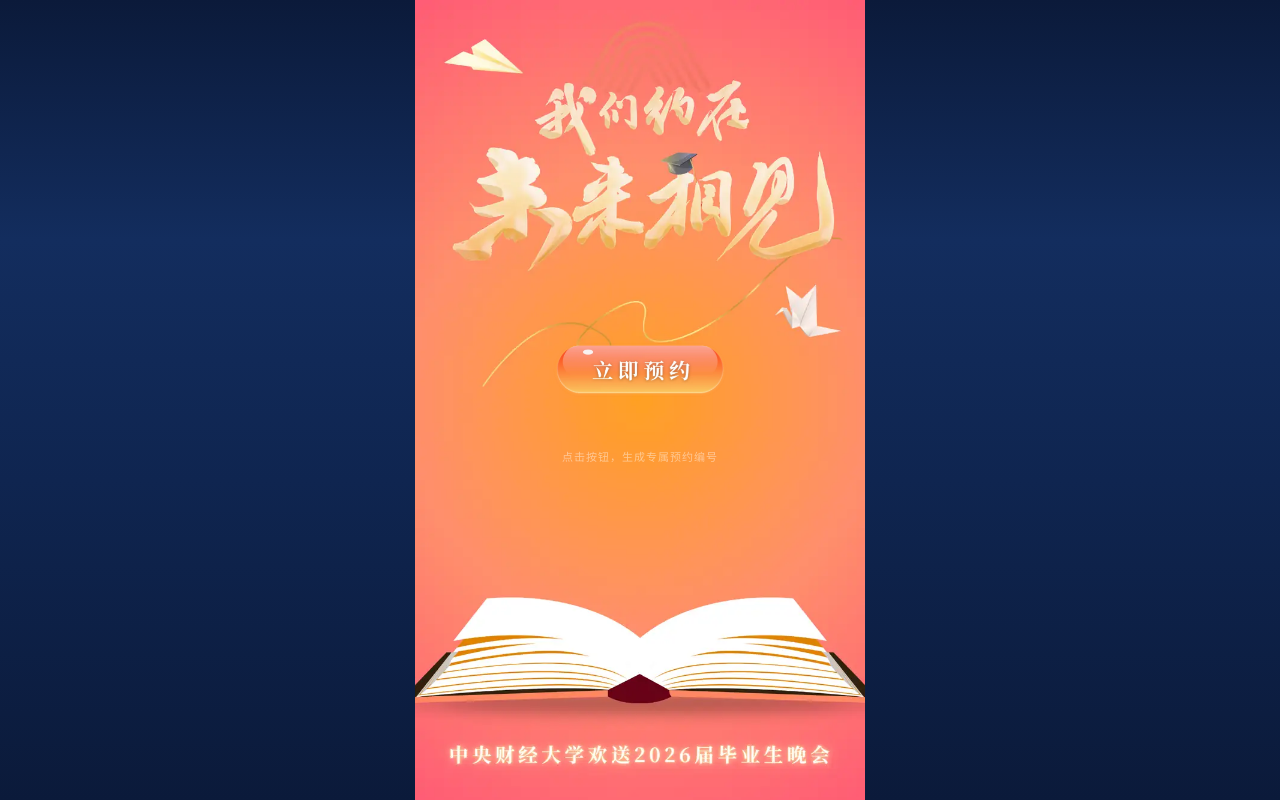
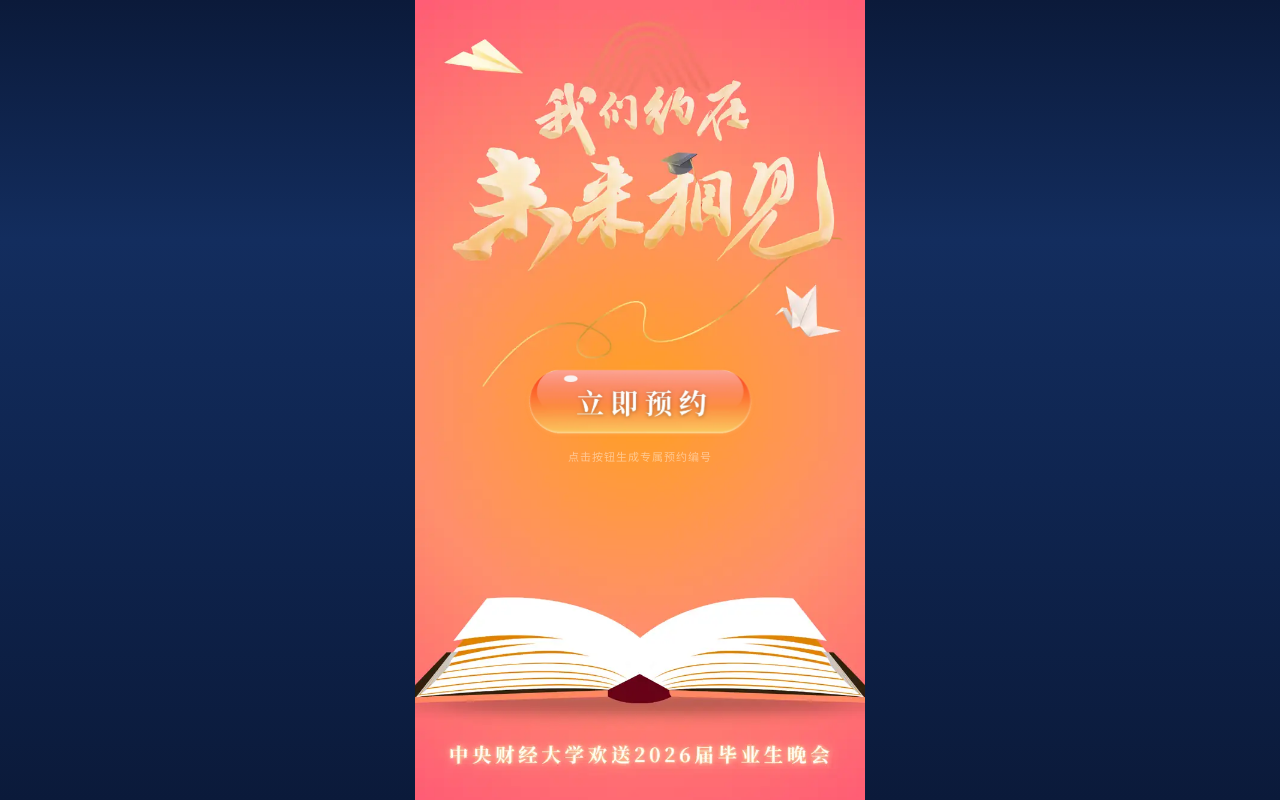
Before and after one commit to MRY-2005/cufegala2026, a website: page public/index.html in a window 1280 px wide. Drawn offline with Linux system fonts and the light colour scheme.

Commit message:
tweak: button bigger, lower, fix tip text

```diff
--- a/public/index.html
+++ b/public/index.html
@@ -54,10 +54,10 @@
   /* 按钮 */
   .btn-zone {
     position: absolute;
-    top: 43%;
+    top: 46%;
     left: 50%;
     transform: translateX(-50%);
-    width: 36%;
+    width: 48%;
     cursor: pointer;
     -webkit-tap-highlight-color: transparent;
     z-index: 10;
@@ -168,7 +168,7 @@
   <div class="result-overlay" id="resultOverlay"></div>
 
   <!-- 底部署名 -->
-  <div class="tip" id="tipText">点击按钮，生成专属预约编号</div>
+  <div class="tip" id="tipText">点击按钮生成专属预约编号</div>
 
 </div>
 
```
